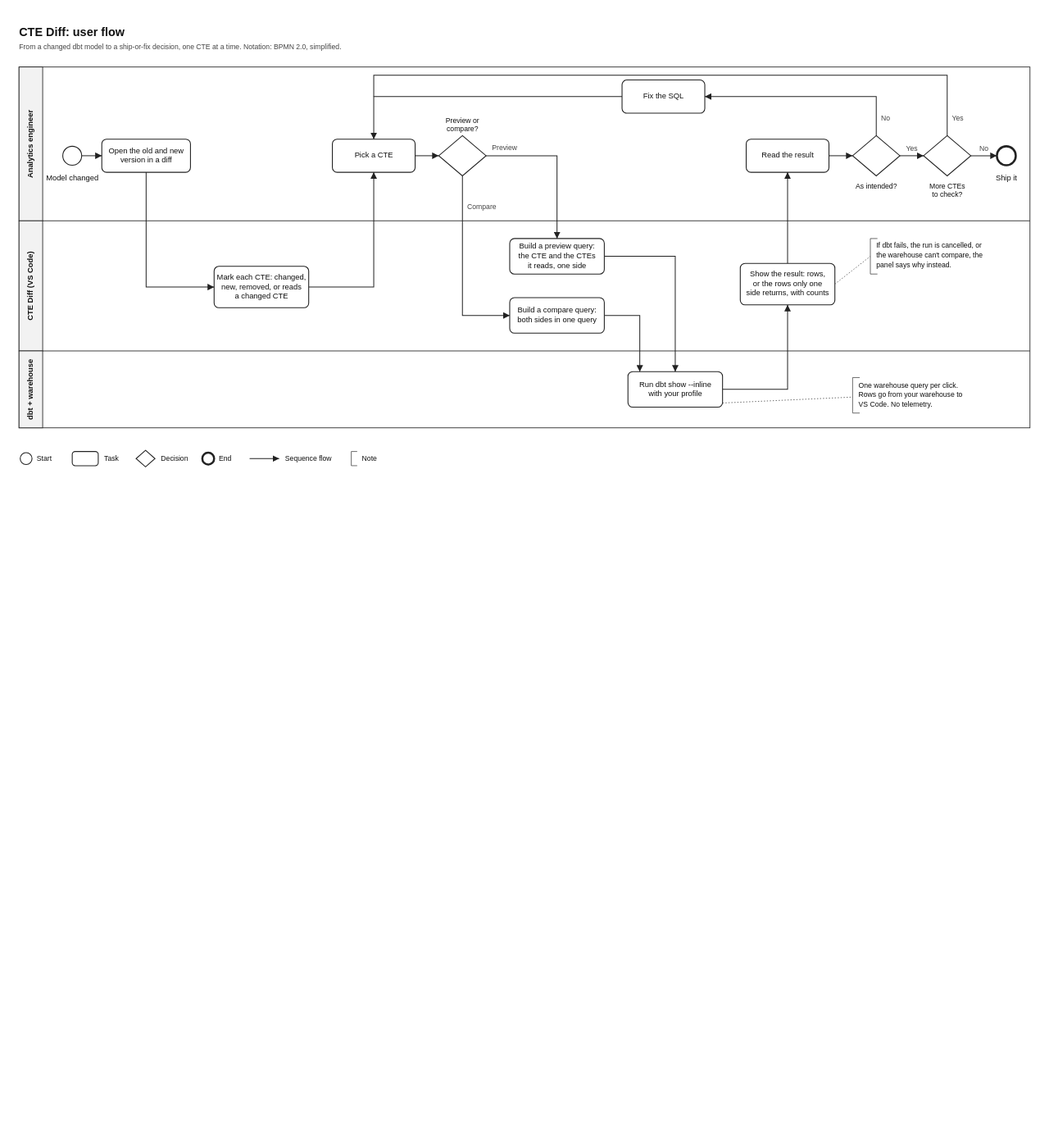
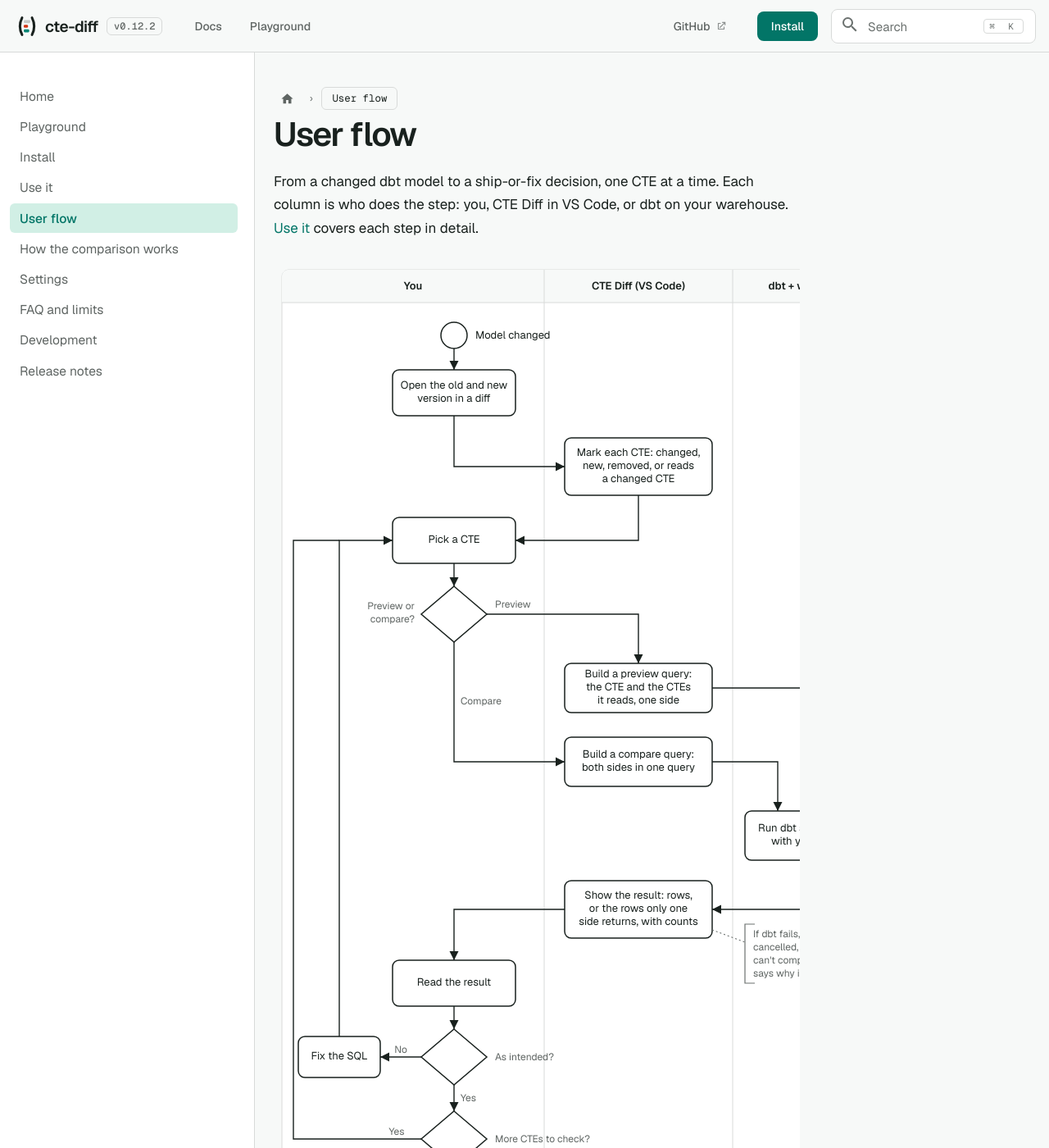
Before and after one commit to MarkPhamm/cte-diff, an MkDocs documentation site: the page built from docs/user-flow.md, in a window 1280 px wide and 1400 px high. Shown: the whole window at 82% size. Built offline with MkDocs 1.6.1 and Material for MkDocs 9.7.7, drawn with Linux system fonts in a browser that asks for light colours; comment, search, counter and statistics services are not loaded; some of the changed text lies outside the part shown.

Commit message:
Docs: User flow is a page of the site, in its nav after Use it
The standalone docs/user-flow/index.html becomes docs/user-flow.md, so the diagram gets the site's header, nav, font and colors, and keeps its /user-flow/ address. It is redrawn top to bottom, with the three lanes as columns, so it reads at the content column's width; on a phone it scrolls sideways inside its frame.

```diff
--- a/docs/stylesheets/extra.css
+++ b/docs/stylesheets/extra.css
@@ -243,3 +243,22 @@
   .md-header { view-transition-name: qd-header; }
   ::view-transition-old(root), ::view-transition-new(root) { animation-duration: .18s; animation-timing-function: var(--bp-ease-out); }
 }
+
+/* the user flow diagram: a BPMN swimlane drawn in the site's ink, rules and font; scrolls sideways on phones */
+.md-typeset .uf { margin: 1.5em 0; overflow-x: auto; }
+.uf svg { display: block; width: 100%; min-width: 38rem; max-width: 46rem; height: auto; margin: 0 auto; }
+.uf text { font-family: var(--bp-sans); font-size: 13px; fill: var(--bp-ink); }
+.uf text.c { text-anchor: middle; dominant-baseline: middle; }
+.uf .uf-small { font-size: 12px; fill: var(--bp-ink-2); }
+.uf .uf-lane { font-size: 13px; font-weight: 600; }
+.uf .uf-pool { fill: var(--bp-sheet); stroke: var(--bp-rule-strong); }
+.uf .uf-lane-head { fill: var(--bp-paper); }
+.uf .uf-rule { stroke: var(--bp-rule-strong); }
+.uf .uf-task, .uf .uf-gw, .uf .uf-start { fill: var(--bp-sheet); stroke: var(--bp-ink); stroke-width: 1.5; }
+.uf .uf-end { fill: var(--bp-sheet); stroke: var(--bp-ink); stroke-width: 3.5; }
+.uf .uf-flow, .uf .uf-join { fill: none; stroke: var(--bp-ink); stroke-width: 1.4; }
+.uf .uf-flow { marker-end: url(#uf-arrow); }
+.uf .uf-head { fill: var(--bp-ink); }
+.uf .uf-bracket { fill: none; stroke: var(--bp-ink-3); stroke-width: 1.2; }
+.uf .uf-assoc { fill: none; stroke: var(--bp-ink-3); stroke-width: 1.2; stroke-dasharray: 2 3; }
+.md-typeset .uf figcaption { max-width: none; font-size: .7rem; color: var(--bp-ink-3); }
--- /dev/null
+++ b/docs/user-flow.md
@@ -0,0 +1,90 @@
+# User flow
+
+From a changed dbt model to a ship-or-fix decision, one CTE at a time. Each column is who does the step: you, CTE Diff in VS Code, or dbt on your warehouse. [Use it](usage.md) covers each step in detail.
+
+<figure class="uf" markdown="0">
+<svg viewBox="0 0 760 1200" role="img" aria-labelledby="uf-t uf-d">
+  <title id="uf-t">CTE Diff user flow</title>
+  <desc id="uf-d">You open two versions of a dbt model in a diff. CTE Diff marks each CTE. You pick one and preview or compare it. CTE Diff builds the query and dbt runs it on your warehouse. The panel shows the result. If the change isn't what you meant, you fix the SQL and pick the CTE again; otherwise you check the next CTE or ship.</desc>
+  <defs>
+    <marker id="uf-arrow" viewBox="0 0 10 10" refX="10" refY="5" markerWidth="8" markerHeight="8" orient="auto-start-reverse"><path class="uf-head" d="M0 0 L10 5 L0 10 z"/></marker>
+  </defs>
+  <rect class="uf-pool" x="10" y="10" width="740" height="1180" rx="8"/>
+  <path class="uf-lane-head" d="M18 10 H742 a8 8 0 0 1 8 8 V50 H10 V18 a8 8 0 0 1 8 -8 z"/>
+  <line class="uf-rule" x1="10" y1="50" x2="750" y2="50"/>
+  <line class="uf-rule" x1="330" y1="10" x2="330" y2="1190"/>
+  <line class="uf-rule" x1="560" y1="10" x2="560" y2="1190"/>
+  <text class="uf-lane c" x="170" y="31">You</text>
+  <text class="uf-lane c" x="445" y="31">CTE Diff (VS Code)</text>
+  <text class="uf-lane c" x="655" y="31">dbt + warehouse</text>
+  <path class="uf-flow" d="M220 106 V132"/>
+  <path class="uf-flow" d="M220 188 V250 H355"/>
+  <path class="uf-flow" d="M445 285 V340 H295"/>
+  <path class="uf-flow" d="M220 368 V396"/>
+  <path class="uf-flow" d="M260 430 H445 V490"/>
+  <path class="uf-flow" d="M220 464 V610 H355"/>
+  <path class="uf-flow" d="M535 520 H655 V670"/>
+  <path class="uf-flow" d="M535 610 H615 V670"/>
+  <path class="uf-flow" d="M655 730 V790 H535"/>
+  <path class="uf-flow" d="M355 790 H220 V852"/>
+  <path class="uf-flow" d="M220 908 V936"/>
+  <path class="uf-flow" d="M220 1004 V1036"/>
+  <path class="uf-flow" d="M180 970 H130"/>
+  <path class="uf-flow" d="M80 945 V340 H145"/>
+  <path class="uf-join" d="M180 1070 H24 V340 H80"/>
+  <path class="uf-flow" d="M220 1104 V1144"/>
+  <text class="uf-small" x="270" y="422">Preview</text>
+  <text class="uf-small" x="228" y="540">Compare</text>
+  <text class="uf-small" x="228" y="1024">Yes</text>
+  <text class="uf-small c" x="155" y="962">No</text>
+  <text class="uf-small c" x="150" y="1062">Yes</text>
+  <text class="uf-small" x="228" y="1128">No</text>
+  <circle class="uf-start" cx="220" cy="90" r="16"/>
+  <text x="246" y="94">Model changed</text>
+  <rect class="uf-task" x="145" y="132" width="150" height="56" rx="8"/>
+  <text class="c" x="220" y="152">Open the old and new</text>
+  <text class="c" x="220" y="168">version in a diff</text>
+  <rect class="uf-task" x="145" y="312" width="150" height="56" rx="8"/>
+  <text class="c" x="220" y="340">Pick a CTE</text>
+  <polygon class="uf-gw" points="220,396 260,430 220,464 180,430"/>
+  <text class="uf-small" x="172" y="424" text-anchor="end">Preview or</text>
+  <text class="uf-small" x="172" y="440" text-anchor="end">compare?</text>
+  <rect class="uf-task" x="30" y="945" width="100" height="50" rx="8"/>
+  <text class="c" x="80" y="970">Fix the SQL</text>
+  <rect class="uf-task" x="145" y="852" width="150" height="56" rx="8"/>
+  <text class="c" x="220" y="880">Read the result</text>
+  <polygon class="uf-gw" points="220,936 260,970 220,1004 180,970"/>
+  <text class="uf-small" x="270" y="974">As intended?</text>
+  <polygon class="uf-gw" points="220,1036 260,1070 220,1104 180,1070"/>
+  <text class="uf-small" x="270" y="1074">More CTEs to check?</text>
+  <circle class="uf-end" cx="220" cy="1160" r="16"/>
+  <text x="246" y="1164">Ship it</text>
+  <rect class="uf-task" x="355" y="215" width="180" height="70" rx="8"/>
+  <text class="c" x="445" y="234">Mark each CTE: changed,</text>
+  <text class="c" x="445" y="250">new, removed, or reads</text>
+  <text class="c" x="445" y="266">a changed CTE</text>
+  <rect class="uf-task" x="355" y="490" width="180" height="60" rx="8"/>
+  <text class="c" x="445" y="504">Build a preview query:</text>
+  <text class="c" x="445" y="520">the CTE and the CTEs</text>
+  <text class="c" x="445" y="536">it reads, one side</text>
+  <rect class="uf-task" x="355" y="580" width="180" height="60" rx="8"/>
+  <text class="c" x="445" y="602">Build a compare query:</text>
+  <text class="c" x="445" y="618">both sides in one query</text>
+  <rect class="uf-task" x="355" y="755" width="180" height="70" rx="8"/>
+  <text class="c" x="445" y="774">Show the result: rows,</text>
+  <text class="c" x="445" y="790">or the rows only one</text>
+  <text class="c" x="445" y="806">side returns, with counts</text>
+  <path class="uf-assoc" d="M535 815 L575 830"/>
+  <path class="uf-bracket" d="M587 808 H575 V880 H587"/>
+  <text class="uf-small" x="585" y="824">If dbt fails, the run is</text>
+  <text class="uf-small" x="585" y="840">cancelled, or the warehouse</text>
+  <text class="uf-small" x="585" y="856">can't compare, the panel</text>
+  <text class="uf-small" x="585" y="872">says why instead.</text>
+  <rect class="uf-task" x="575" y="670" width="160" height="60" rx="8"/>
+  <text class="c" x="655" y="692">Run dbt show --inline</text>
+  <text class="c" x="655" y="708">with your profile</text>
+</svg>
+<figcaption>Notation: BPMN, simplified. A circle starts or ends the flow, a box is a step, a diamond is a decision.</figcaption>
+</figure>
+
+Each click runs one query on your warehouse, and the rows go only from the warehouse to VS Code.
--- a/docs/user-flow/index.html
+++ /dev/null
@@ -1,158 +0,0 @@
-<!doctype html>
-<html lang="en">
-<head>
-<meta charset="utf-8">
-<meta name="viewport" content="width=device-width, initial-scale=1">
-<title>CTE Diff user flow</title>
-<style>
-  body { margin: 0; padding: 24px 16px; background: #fff; color: #111; font-family: Arial, Helvetica, sans-serif; }
-  svg { display: block; width: 100%; max-width: 1730px; height: auto; margin: 0 auto; }
-  text { font-family: Arial, Helvetica, sans-serif; font-size: 13px; fill: #111; }
-  .title { font-size: 20px; font-weight: bold; }
-  .sub, .note, .flow-label, .gw-label, .legend text { font-size: 12px; }
-  .sub, .flow-label { fill: #444; }
-  .lane { fill: none; stroke: #222; stroke-width: 1.2; }
-  .lane-head { fill: #f2f2f2; stroke: #222; stroke-width: 1.2; }
-  .lane-name { font-weight: bold; }
-  .task { fill: #fff; stroke: #222; stroke-width: 1.5; }
-  .gw { fill: #fff; stroke: #222; stroke-width: 1.5; }
-  .start { fill: #fff; stroke: #222; stroke-width: 1.5; }
-  .end { fill: #fff; stroke: #222; stroke-width: 3.5; }
-  .flow { fill: none; stroke: #222; stroke-width: 1.4; marker-end: url(#arrow); }
-  .join { fill: none; stroke: #222; stroke-width: 1.4; }
-  .bracket { fill: none; stroke: #555; stroke-width: 1.2; }
-  .assoc { fill: none; stroke: #555; stroke-width: 1.2; stroke-dasharray: 2 3; }
-  .c { text-anchor: middle; dominant-baseline: middle; }
-</style>
-</head>
-<body>
-<svg viewBox="0 0 1730 790" role="img" aria-labelledby="t d">
-  <title id="t">CTE Diff user flow</title>
-  <desc id="d">Swimlane flow: an analytics engineer opens two versions of a dbt model in a diff, CTE Diff marks the CTEs, the engineer previews or compares one CTE, dbt runs the query on the warehouse, the panel shows the result, and the engineer fixes the SQL or ships.</desc>
-  <defs>
-    <marker id="arrow" viewBox="0 0 10 10" refX="10" refY="5" markerWidth="8" markerHeight="8" orient="auto-start-reverse">
-      <path d="M0 0 L10 5 L0 10 z" fill="#222"/>
-    </marker>
-  </defs>
-
-  <text class="title" x="10" y="28">CTE Diff: user flow</text>
-  <text class="sub" x="10" y="50">From a changed dbt model to a ship-or-fix decision, one CTE at a time. Notation: BPMN 2.0, simplified.</text>
-
-  <g transform="translate(0,70)">
-    <!-- Pool and lanes -->
-    <rect class="lane" x="10" y="10" width="1710" height="610"/>
-    <rect class="lane-head" x="10" y="10" width="40" height="260"/>
-    <rect class="lane-head" x="10" y="270" width="40" height="220"/>
-    <rect class="lane-head" x="10" y="490" width="40" height="130"/>
-    <line class="lane" x1="50" y1="270" x2="1720" y2="270"/>
-    <line class="lane" x1="50" y1="490" x2="1720" y2="490"/>
-    <text class="lane-name c" transform="translate(30,140) rotate(-90)">Analytics engineer</text>
-    <text class="lane-name c" transform="translate(30,380) rotate(-90)">CTE Diff (VS Code)</text>
-    <text class="lane-name c" transform="translate(30,555) rotate(-90)">dbt + warehouse</text>
-
-    <!-- Sequence flows -->
-    <path class="flow" d="M116 160 H150"/>
-    <path class="flow" d="M225 188 V382 H340"/>
-    <path class="flow" d="M500 382 H610 V188"/>
-    <path class="flow" d="M680 160 H720"/>
-    <path class="flow" d="M800 160 H920 V300"/>
-    <path class="flow" d="M760 194 V430 H840"/>
-    <path class="flow" d="M1000 330 H1120 V525"/>
-    <path class="flow" d="M1000 430 H1060 V525"/>
-    <path class="flow" d="M1200 555 H1310 V412"/>
-    <path class="flow" d="M1310 342 V188"/>
-    <path class="flow" d="M1380 160 H1420"/>
-    <path class="flow" d="M1500 160 H1540"/>
-    <path class="flow" d="M1460 126 V60 H1170"/>
-    <path class="flow" d="M1030 60 H610 V132"/>
-    <path class="flow" d="M1620 160 H1664"/>
-    <path class="join" d="M1580 126 V24 H610 V60"/>
-
-    <text class="flow-label" x="810" y="150">Preview</text>
-    <text class="flow-label" x="768" y="250">Compare</text>
-    <text class="flow-label c" x="1520" y="148">Yes</text>
-    <text class="flow-label" x="1468" y="100">No</text>
-    <text class="flow-label c" x="1642" y="148">No</text>
-    <text class="flow-label" x="1588" y="100">Yes</text>
-
-    <!-- Analytics engineer -->
-    <circle class="start" cx="100" cy="160" r="16"/>
-    <text class="c" x="100" y="198">Model changed</text>
-
-    <rect class="task" x="150" y="132" width="150" height="56" rx="8"/>
-    <text class="c" x="225" y="152">Open the old and new</text>
-    <text class="c" x="225" y="168">version in a diff</text>
-
-    <rect class="task" x="540" y="132" width="140" height="56" rx="8"/>
-    <text class="c" x="610" y="160">Pick a CTE</text>
-
-    <polygon class="gw" points="760,126 800,160 760,194 720,160"/>
-    <text class="gw-label c" x="760" y="102">Preview or</text>
-    <text class="gw-label c" x="760" y="116">compare?</text>
-
-    <rect class="task" x="1030" y="32" width="140" height="56" rx="8"/>
-    <text class="c" x="1100" y="60">Fix the SQL</text>
-
-    <rect class="task" x="1240" y="132" width="140" height="56" rx="8"/>
-    <text class="c" x="1310" y="160">Read the result</text>
-
-    <polygon class="gw" points="1460,126 1500,160 1460,194 1420,160"/>
-    <text class="gw-label c" x="1460" y="212">As intended?</text>
-
-    <polygon class="gw" points="1580,126 1620,160 1580,194 1540,160"/>
-    <text class="gw-label c" x="1580" y="212">More CTEs</text>
-    <text class="gw-label c" x="1580" y="226">to check?</text>
-
-    <circle class="end" cx="1680" cy="160" r="16"/>
-    <text class="c" x="1680" y="198">Ship it</text>
-
-    <!-- CTE Diff -->
-    <rect class="task" x="340" y="347" width="160" height="70" rx="8"/>
-    <text class="c" x="420" y="366">Mark each CTE: changed,</text>
-    <text class="c" x="420" y="382">new, removed, or reads</text>
-    <text class="c" x="420" y="398">a changed CTE</text>
-
-    <rect class="task" x="840" y="300" width="160" height="60" rx="8"/>
-    <text class="c" x="920" y="314">Build a preview query:</text>
-    <text class="c" x="920" y="330">the CTE and the CTEs</text>
-    <text class="c" x="920" y="346">it reads, one side</text>
-
-    <rect class="task" x="840" y="400" width="160" height="60" rx="8"/>
-    <text class="c" x="920" y="422">Build a compare query:</text>
-    <text class="c" x="920" y="438">both sides in one query</text>
-
-    <rect class="task" x="1230" y="342" width="160" height="70" rx="8"/>
-    <text class="c" x="1310" y="361">Show the result: rows,</text>
-    <text class="c" x="1310" y="377">or the rows only one</text>
-    <text class="c" x="1310" y="393">side returns, with counts</text>
-
-    <path class="assoc" d="M1390 377 L1450 330"/>
-    <path class="bracket" d="M1462 300 H1450 V360 H1462"/>
-    <text class="note" x="1460" y="316">If dbt fails, the run is cancelled, or</text>
-    <text class="note" x="1460" y="332">the warehouse can't compare, the</text>
-    <text class="note" x="1460" y="348">panel says why instead.</text>
-
-    <!-- dbt + warehouse -->
-    <rect class="task" x="1040" y="525" width="160" height="60" rx="8"/>
-    <text class="c" x="1120" y="547">Run dbt show --inline</text>
-    <text class="c" x="1120" y="563">with your profile</text>
-
-    <path class="assoc" d="M1200 578 L1420 568"/>
-    <path class="bracket" d="M1432 535 H1420 V595 H1432"/>
-    <text class="note" x="1430" y="552">One warehouse query per click.</text>
-    <text class="note" x="1430" y="568">Rows go from your warehouse to</text>
-    <text class="note" x="1430" y="584">VS Code. No telemetry.</text>
-  </g>
-
-  <!-- Legend -->
-  <g class="legend" transform="translate(10,722)">
-    <circle class="start" cx="12" cy="20" r="10"/><text x="30" y="24">Start</text>
-    <rect class="task" x="90" y="8" width="44" height="24" rx="5"/><text x="144" y="24">Task</text>
-    <polygon class="gw" points="214,6 230,20 214,34 198,20"/><text x="240" y="24">Decision</text>
-    <circle class="end" cx="320" cy="20" r="10"/><text x="338" y="24">End</text>
-    <path class="flow" d="M390 20 H440"/><text x="450" y="24">Sequence flow</text>
-    <path class="bracket" d="M572 8 H562 V32 H572"/><text x="580" y="24">Note</text>
-  </g>
-</svg>
-</body>
-</html>
--- a/mkdocs.yml
+++ b/mkdocs.yml
@@ -61,6 +61,7 @@ nav:
   - Playground: playground.md
   - Install: install.md
   - Use it: usage.md
+  - User flow: user-flow.md
   - How the comparison works: comparison.md
   - Settings: settings.md
   - FAQ and limits: faq.md
```
